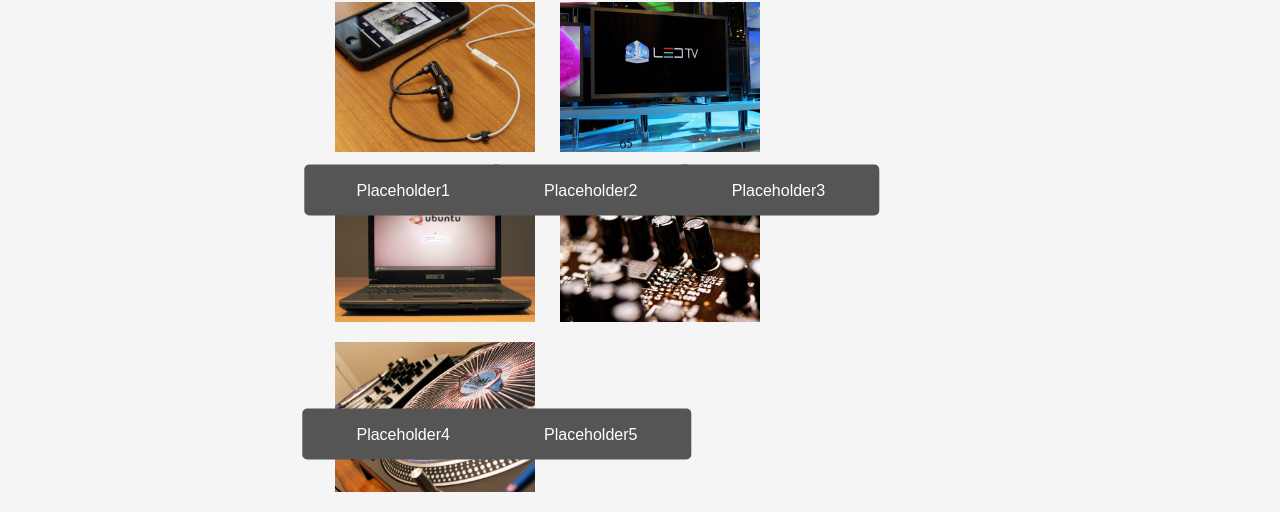
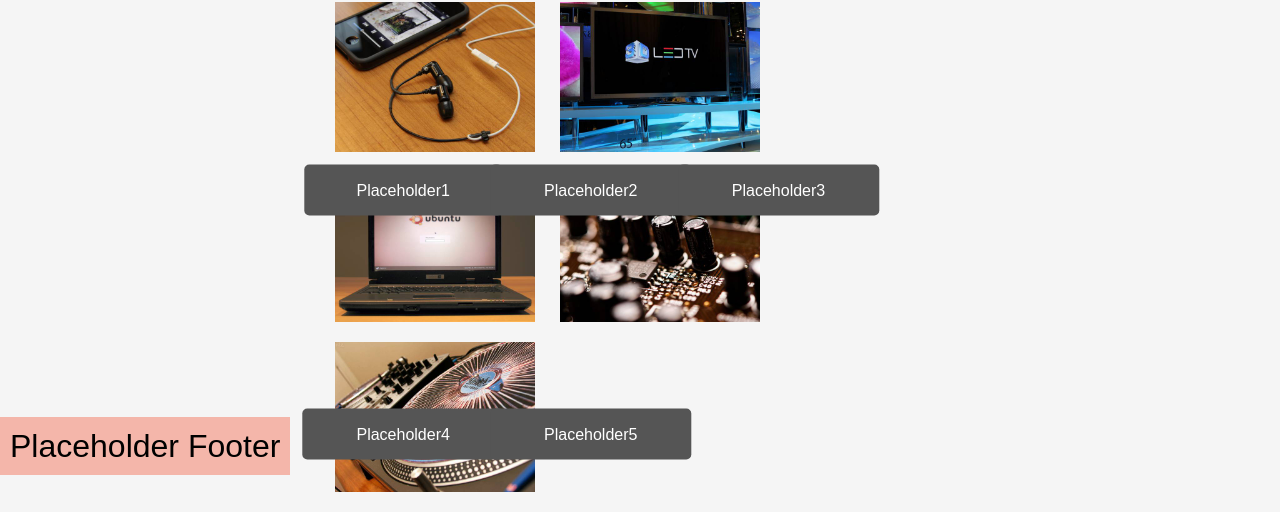
Before and after one commit to innerlewd/Bootstrap-Portfolio, a plain HTML site: page portfolio.html in a window 1280 px wide. Shown: the part 317-829 px from the top of the page. Drawn offline with nearby package versions, Linux system fonts and the light colour scheme.

```diff
--- a/assets/css/style.css
+++ b/assets/css/style.css
@@ -21,6 +21,17 @@
     padding: 40px;
     background-color: #f4b6aa;
     border: 20px, none, none;
+}
+
+footer {
+  position: fixed;
+  bottom: 0;
+}
+
+#placeholderFooter {
+  text-align: center;
+  padding: 10px;
+  background-color: #f4b6aa;
 }
 
 a {
@@ -157,4 +168,3 @@
     cursor: pointer;
     border-radius: 5px;
   }
-*/
--- a/portfolio.html
+++ b/portfolio.html
@@ -48,6 +48,9 @@
             <button class="p5-btn">Placeholder5</button>
         </section>
     </div>
+    <footer>
+        <h2 id="placeholderFooter">Placeholder Footer</h2>
+    </footer>
     <script src="https://code.jquery.com/jquery-3.3.1.slim.min.js" integrity="sha384-q8i/X+965DzO0rT7abK41JStQIAqVgRVzpbzo5smXKp4YfRvH+8abtTE1Pi6jizo" crossorigin="anonymous"></script>
     <script src="https://cdnjs.cloudflare.com/ajax/libs/popper.js/1.14.3/umd/popper.min.js" integrity="sha384-ZMP7rVo3mIykV+2+9J3UJ46jBk0WLaUAdn689aCwoqbBJiSnjAK/l8WvCWPIPm49" crossorigin="anonymous"></script>
     <script src="https://stackpath.bootstrapcdn.com/bootstrap/4.1.3/js/bootstrap.min.js" integrity="sha384-ChfqqxuZUCnJSK3+MXmPNIyE6ZbWh2IMqE241rYiqJxyMiZ6OW/JmZQ5stwEULTy" crossorigin="anonymous"></script>
```
